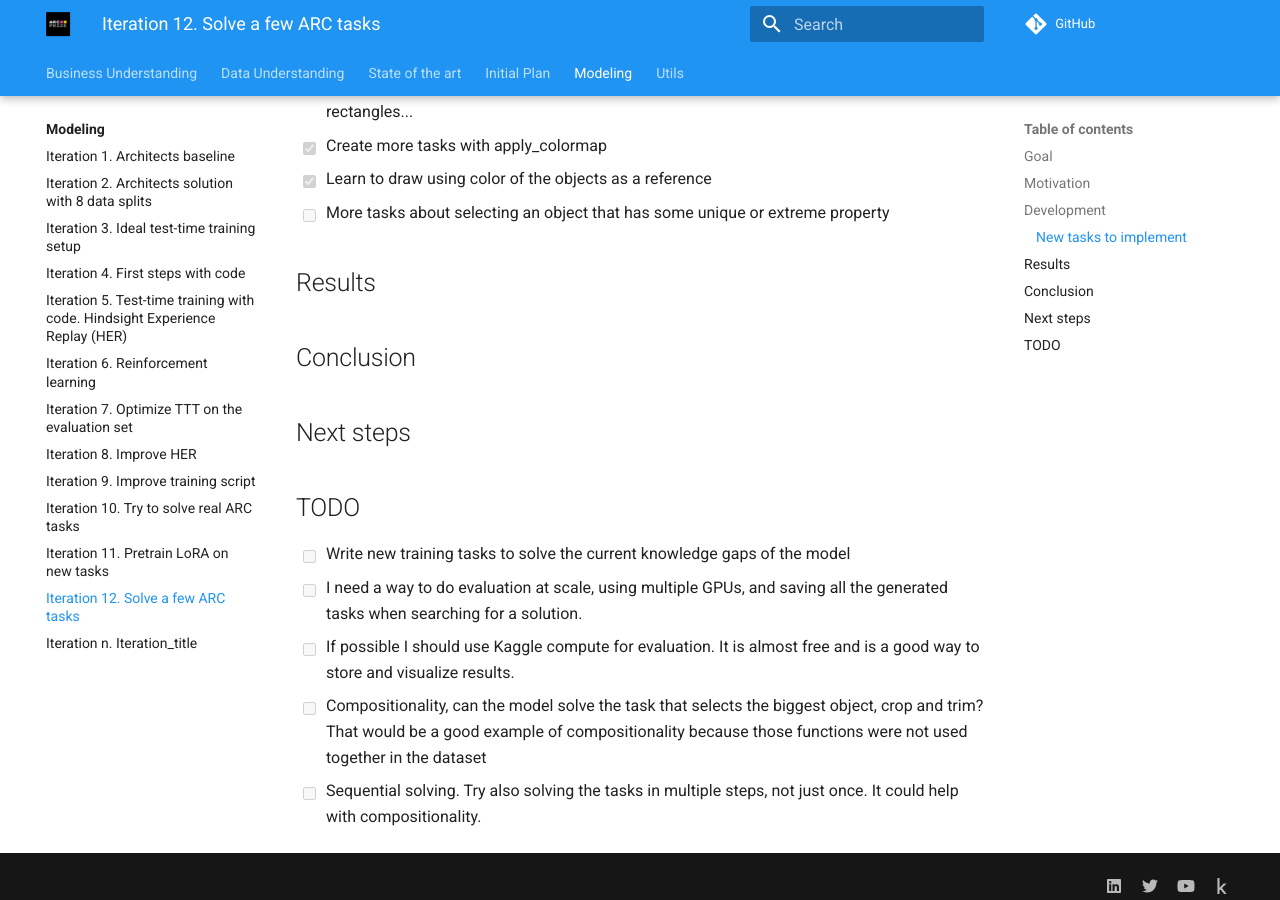
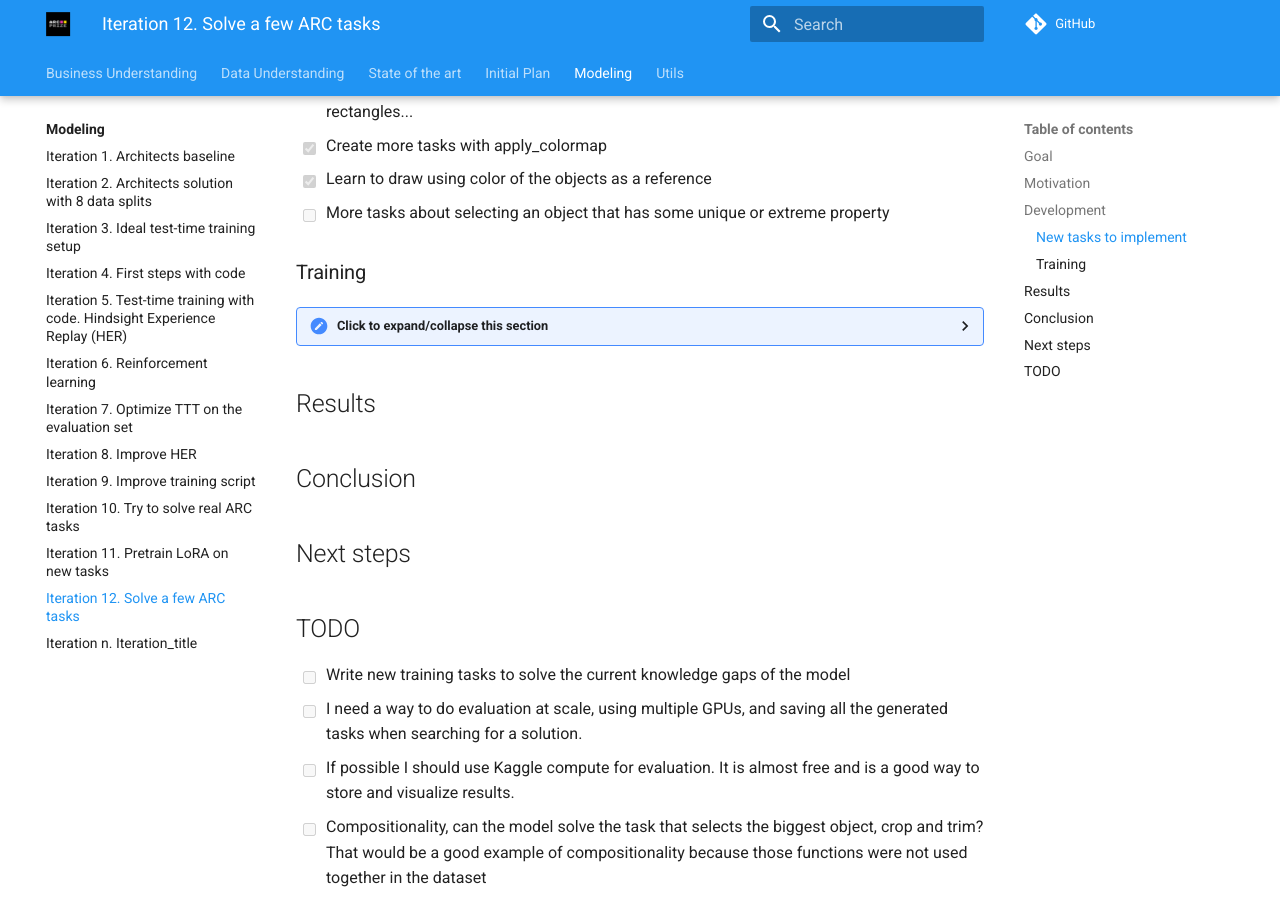
Before and after one commit to ironbar/arc25, an MkDocs documentation site: the page built from docs/modeling/Iteration_12_solve_a_few_arc_tasks.md, in a window 1280 px wide and 900 px high, scrolled down 897 px. Built offline with MkDocs 1.6.1 and Material for MkDocs 9.7.7, drawn with Linux system fonts in a browser that asks for light colours; comment, search, counter and statistics services are not loaded; some of the changed lines change nothing that is shown.

Commit message:
added commands to train in the cluster

````diff
--- a/docs/modeling/Iteration_12_solve_a_few_arc_tasks.md
+++ b/docs/modeling/Iteration_12_solve_a_few_arc_tasks.md
@@ -37,6 +37,65 @@
 - [x] Learn to draw using color of the objects as a reference
 - [ ] More tasks about selecting an object that has some unique or extreme property
 
+### Training
+
+<details>
+  <summary>Click to expand/collapse this section</summary>
+
+```bash
+export N_GPUS=2
+export PARAMETERS=0.5B
+export LEARNING_RATE=1e-4
+export STEPS=2000; condor_submit train.condor command="
+accelerate launch --num_processes ${N_GPUS} --num_machines 1 --mixed_precision bf16 --multi_gpu  \
+/mnt/scratch/users/gbarbadillo/arc25/arc25/scripts/finetuning.py \
+--model_path /mnt/scratch/users/gbarbadillo/arc25/models/Qwen2.5-Coder-${PARAMETERS}-Instruct/ \
+--output-dir /mnt/scratch/users/gbarbadillo/arc25/trainings/2025-06-18-more-training-tasks/${N_GPUS}xA6000-Qwen2.5-Coder-${PARAMETERS}-${STEPS}steps-${LEARNING_RATE}lr \
+--device-map None \
+--max-steps ${STEPS} \
+--n-gpus ${N_GPUS} \
+--learning-rate ${LEARNING_RATE} \
+--per-device-train-batch-size 2 \
+--per-device-eval-batch-size 4 \
+--batch-size 32 \
+--max-seq-len 6144 \
+--logging-steps 10 \
+--eval-steps 50 \
+--save-steps 200 \
+--lora-r 32 \
+--use-dora \
+--use-rslora" -append request_gpus=${N_GPUS} -append request_cpus=8
+
+export N_GPUS=2
+export PARAMETERS=1.5B
+export LEARNING_RATE=1e-4
+export STEPS=2000; condor_submit train.condor command="
+accelerate launch --num_processes ${N_GPUS} --num_machines 1 --mixed_precision bf16 --multi_gpu  \
+/mnt/scratch/users/gbarbadillo/arc25/arc25/scripts/finetuning.py \
+--model_path /mnt/scratch/users/gbarbadillo/arc25/models/Qwen2.5-Coder-${PARAMETERS}-Instruct/ \
+--output-dir /mnt/scratch/users/gbarbadillo/arc25/trainings/2025-06-18-more-training-tasks/${N_GPUS}xA6000-Qwen2.5-Coder-${PARAMETERS}-${STEPS}steps-${LEARNING_RATE}lr \
+--device-map None \
+--max-steps ${STEPS} \
+--n-gpus ${N_GPUS} \
+--learning-rate ${LEARNING_RATE} \
+--per-device-train-batch-size 1 \
+--per-device-eval-batch-size 2 \
+--batch-size 32 \
+--max-seq-len 6144 \
+--logging-steps 10 \
+--eval-steps 50 \
+--save-steps 200 \
+--lora-r 32 \
+--use-dora \
+--use-rslora" -append request_gpus=${N_GPUS} -append request_cpus=8
+
+rsync -P -r calculon01:/mnt/scratch/users/gbarbadillo/arc25/trainings/2025-06-18-more-training-tasks /mnt/data/MEGA/TEMP --exclude wandb/* --exclude *.pt
+```
+
+</details>
+
+
+
 ## Results
 
 ## Conclusion
````
